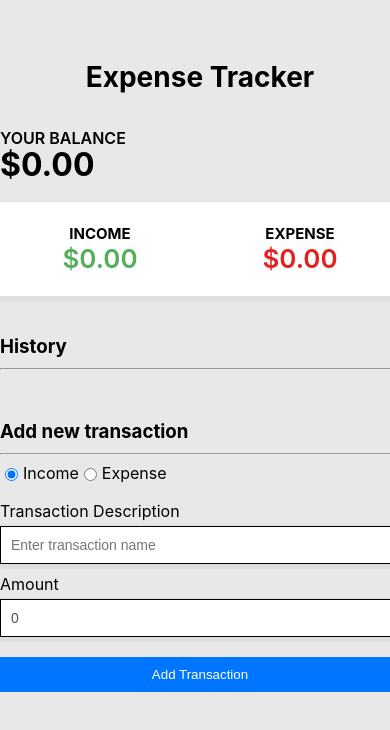
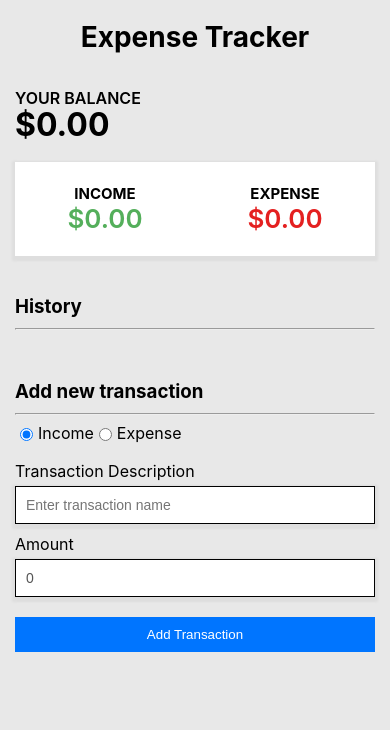
Before and after one commit to KamranAKhan/react-expense-tracker, a React (Create React App) app: page / in a window 390 px wide. Shown: the top 730 px of the page. Built offline with nearby package versions, Linux system fonts and the light colour scheme.

Commit message:
updated css for responsiveness

```diff
--- a/src/App.css
+++ b/src/App.css
@@ -14,9 +14,10 @@ h2{
 
 .expense-tracker{
   width: 400px;
-  height: 600px;
   margin: 0 auto;
   margin-top: 50px;
+  padding: 20px;
+  box-sizing: border-box;
 }
 
 /* Header Component Css Starts */
@@ -127,20 +128,6 @@ header{
 }
 
 .transaction-list button.delete-transaction{
-  /* visibility: hidden;
-  cursor: pointer;
-  background-color: #e42020;
-  border: 0;
-  color: #fff;
-  font-size: 20px;
-  line-height: 20px;
-  padding: 2px 5px;
-  position: absolute;
-  top: 50%;
-  left: 0;
-  transform: translate(-0%,-50%);
-  transition: left .3s;
-  z-index: -1; */
   cursor: pointer;
   background-color: #e74c3c;
   border: 0;
@@ -159,8 +146,6 @@ header{
 
 .transaction-list ul li:hover .delete-transaction{
   opacity: 1;
-  /* visibility: visible;
-  left: -20px; */
 }
 
 
@@ -196,11 +181,12 @@ header{
   display: block;
     font-size: 14px;
     padding: 10px;
-    width: 95%;
+    width: 100%;
     color: #555555;
     font-weight: 500;
     box-shadow: 0px 2px 2px 3px #dedede;
     border: 1px solid #000;
+    box-sizing: border-box;
 }
 .input-divider button{
   float: left;
@@ -220,3 +206,25 @@ header{
 }
 
 /* NewTransaction List Component Css Ends */
+
+
+@media only screen and (max-width: 400px) {
+  .expense-tracker {
+    width: 100%;
+    margin: 0 auto;
+    margin-top: 0px;
+    padding: 10px 15px 25px 15px;
+    box-sizing: border-box;
+    float: left;
+  }
+
+  .transaction-list button.delete-transaction{
+    opacity: 1;
+  }
+
+  .transaction-list ul li {
+    float: right;
+    width: 94%;
+}
+
+}
--- a/src/TransactionReducer.js
+++ b/src/TransactionReducer.js
@@ -1,4 +1,5 @@
 const TransactionReducer = (state, action) => {
+    console.log(state);
     switch (action.type) {
         case 'NEW_TRANSACTION':
             return [action.payload, ...state];
```
